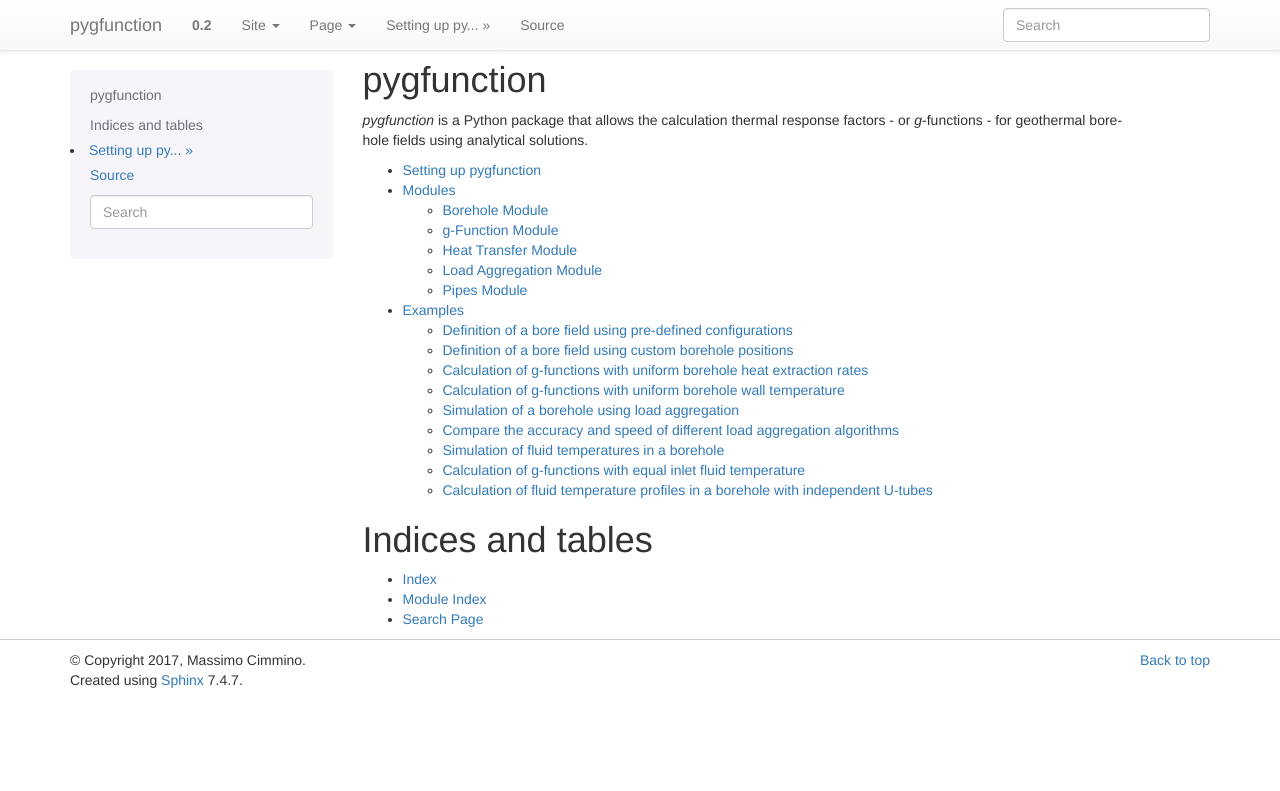
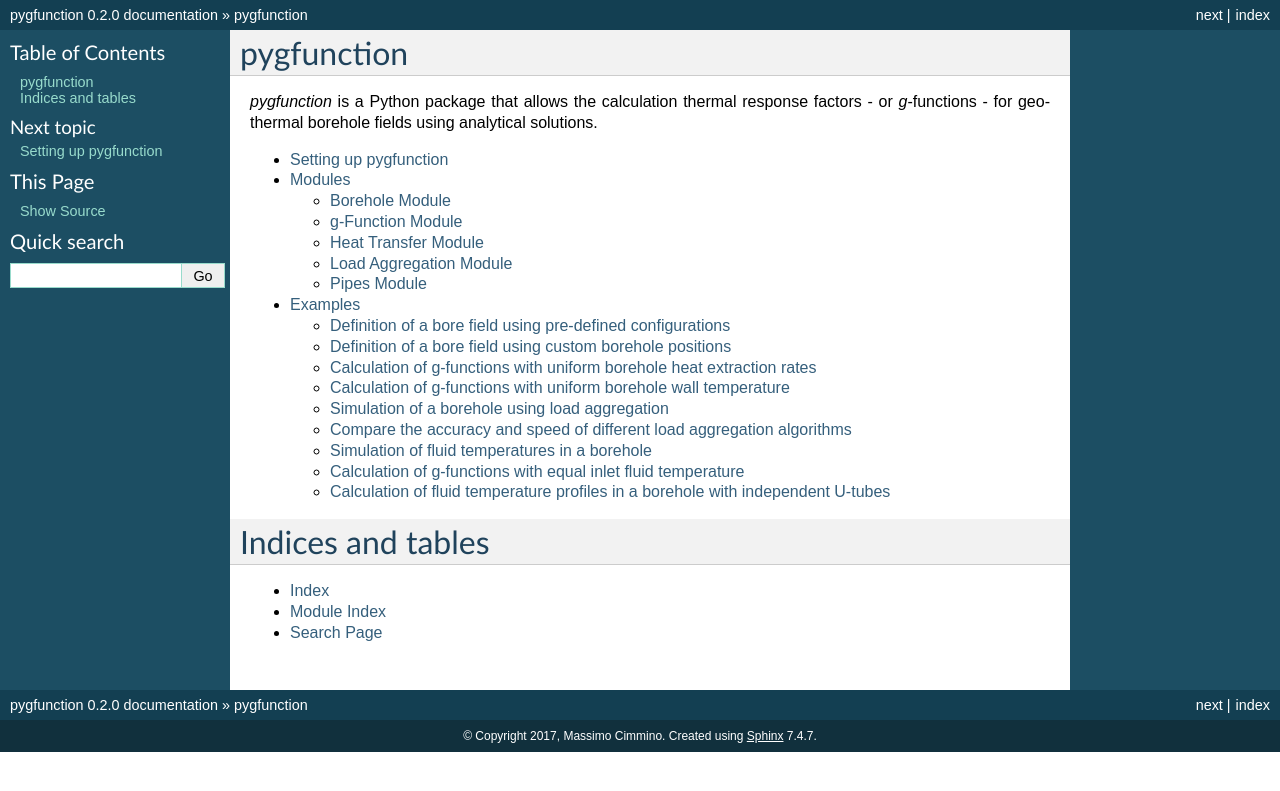
Before and after one commit to MassimoCimmino/pygfunction, a Sphinx documentation site: the page built from doc/source/index.rst, in a window 1280 px wide. Shown: the top 791 px of the page. Built offline with Sphinx 7.4.7, drawn with Linux system fonts in a browser that asks for light colours.

```diff
--- a/doc/source/conf.py
+++ b/doc/source/conf.py
@@ -143,9 +143,7 @@
 #
 #html_theme = 'alabaster'
 #html_theme = 'classic'
-import sphinx_bootstrap_theme
-html_theme = 'bootstrap'
-html_theme_path = sphinx_bootstrap_theme.get_html_theme_path()
+html_theme = 'default'
 
 # Theme options are theme-specific and customize the look and feel of a theme
 # further.  For a list of options available for each theme, see the
```
